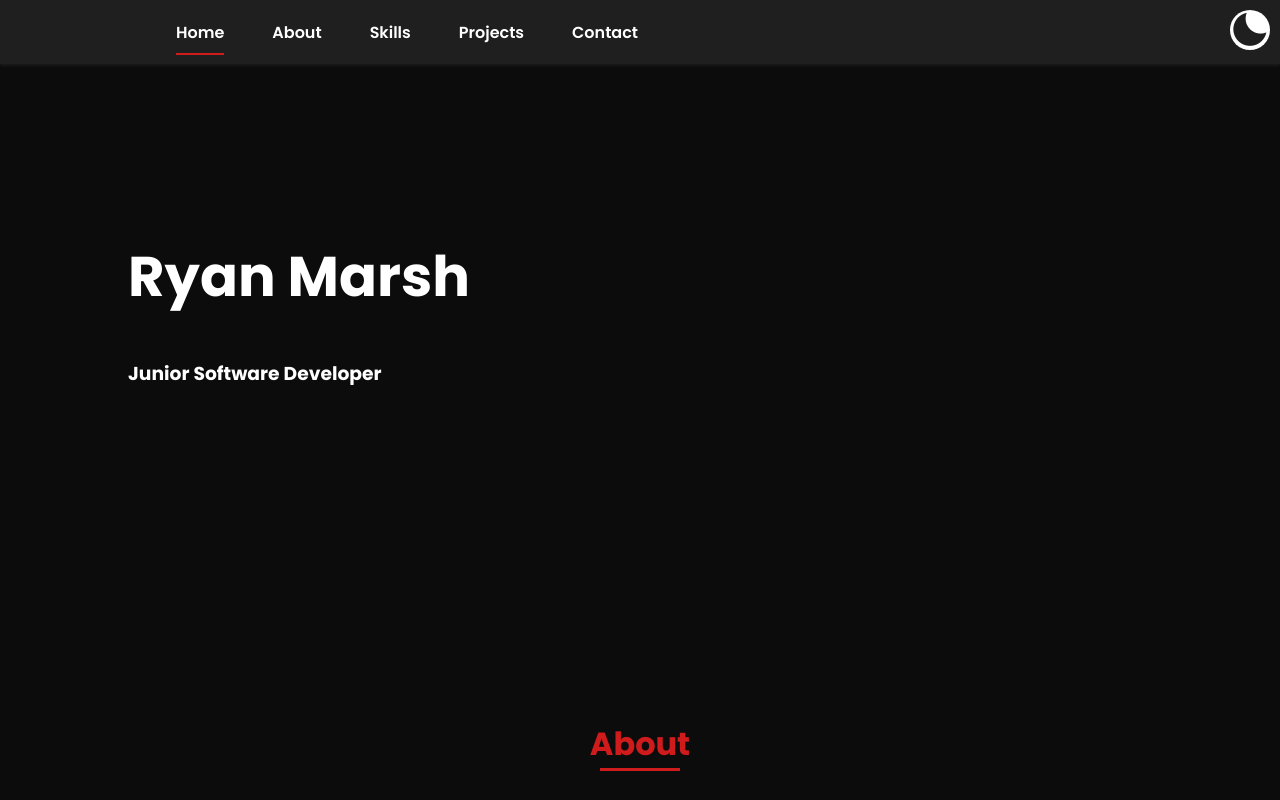
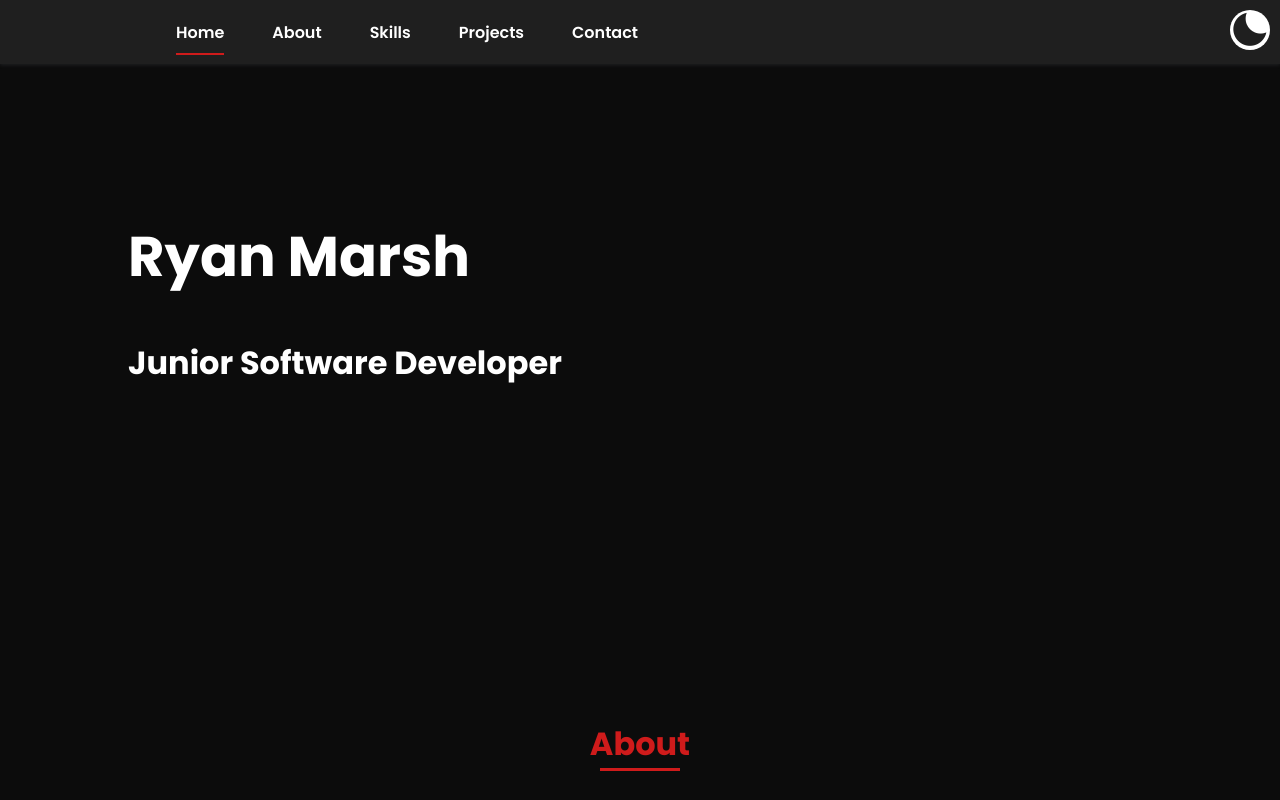
Before and after one commit to RyanJMarsh/ryanjmarsh.github.io, a plain HTML site: page index.html in a window 1280 px wide. Shown: the top 800 px of the page. Drawn offline with nearby package versions, Linux system fonts and the light colour scheme.

Commit message:
small changes

```diff
--- a/assets/css/styles.css
+++ b/assets/css/styles.css
@@ -356,6 +356,11 @@ header {
   margin-bottom: var(--mb-5);
 }
 
+.home_job {
+  font-size: var(--h2-font-size);
+  margin-bottom: var(--mb-5);
+}
+
 .home_title-color {
   color: var(--first-color);
 }
--- a/index.html
+++ b/index.html
@@ -46,7 +46,7 @@
         <section class="home bd-grid" id="home">
             <div class="home_data">
                 <h1 class="home_title">Ryan Marsh</h1>
-                <h3>Junior Software Developer</h3>
+                <h3 class="home_job">Junior Software Developer</h3>
 
 
             </div>
```
